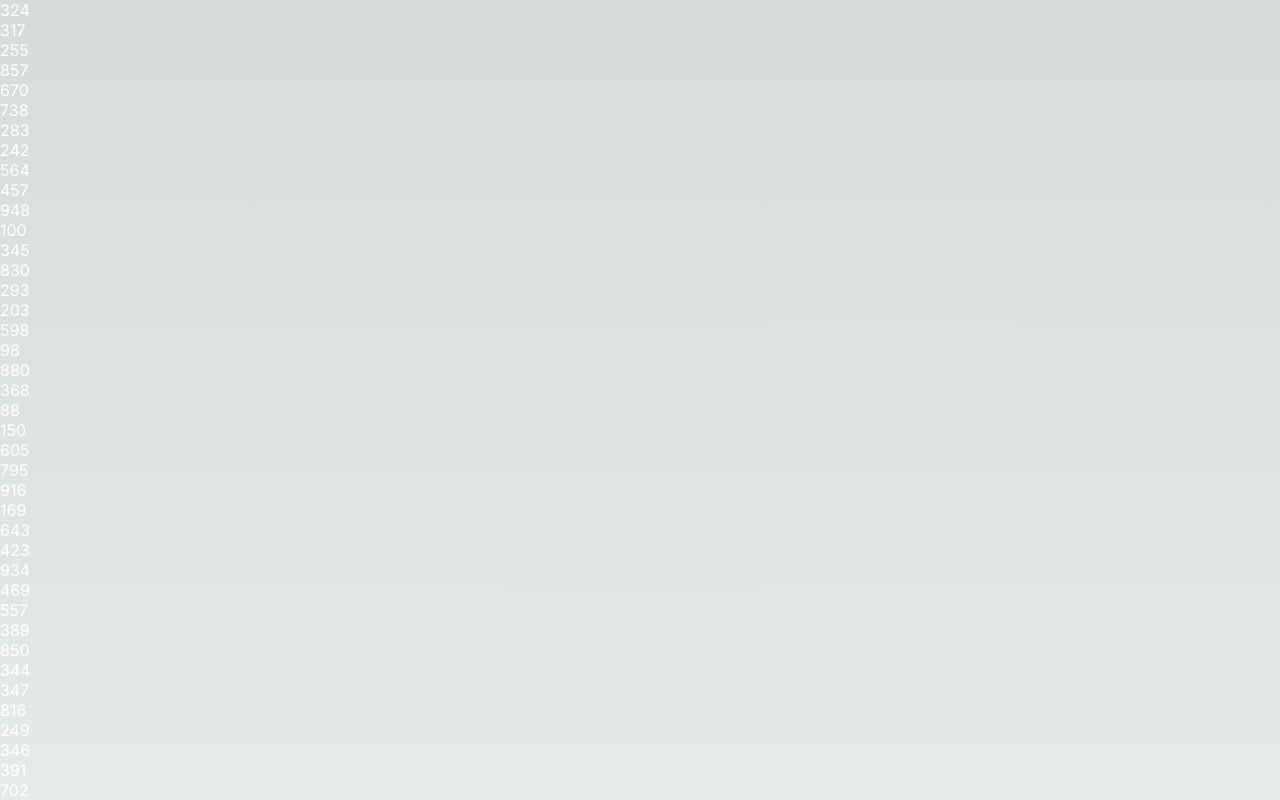
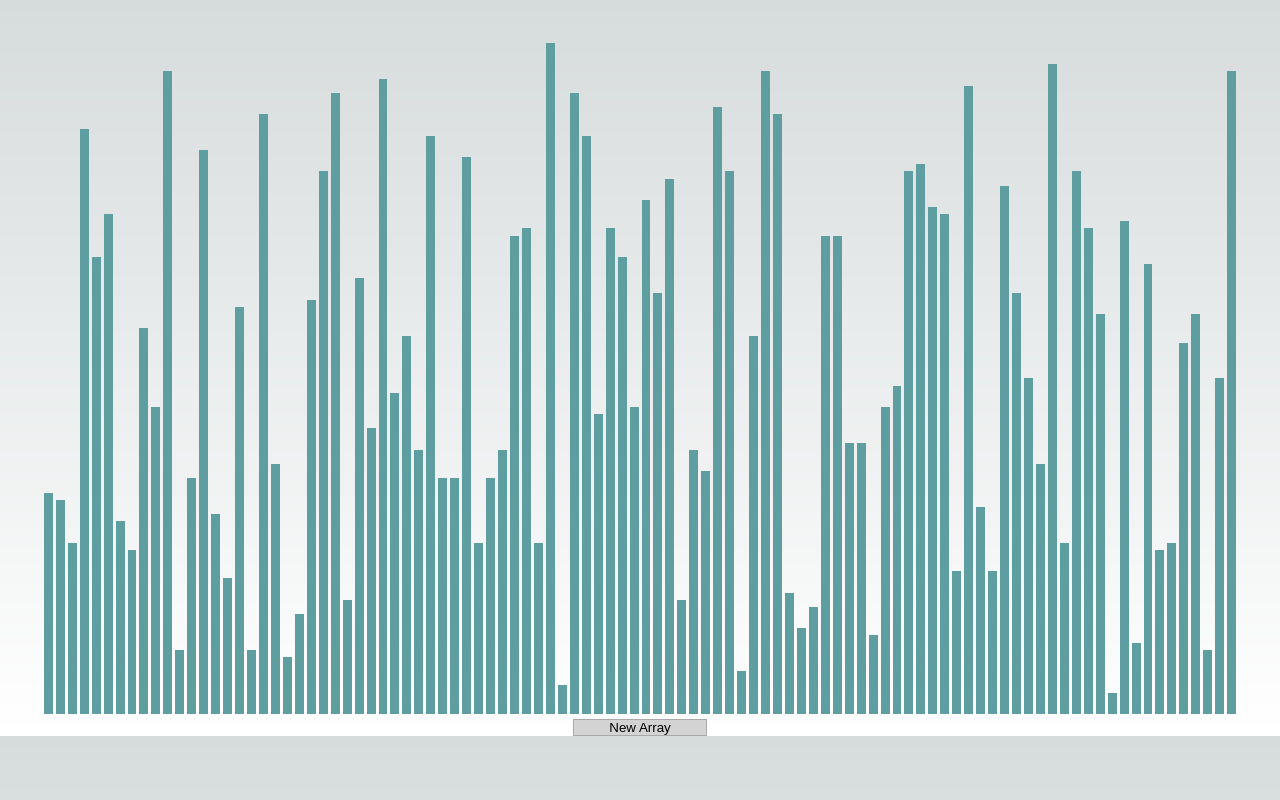
Before and after one commit to cgmccarron/VisualAlgo, a Next.js app in the folder client/: page / in a window 1280 px wide. Shown: the top 800 px of the page. Built offline with nearby package versions, Linux system fonts and the light colour scheme.

Commit message:
made css change to display array as multiple bars on the screen

```diff
--- a/client/src/Components/Sorting/Array.js
+++ b/client/src/Components/Sorting/Array.js
@@ -3,7 +3,7 @@ import randomInt from "./RandomInt";
 export const resetArray = () => {
   const array = [];
   for (let i = 0; i < 100; i++) {
-    array.push(randomInt(10, 1000));
+    array.push(randomInt(1, 95));
   }
   return array;
 };
--- a/client/src/Components/Sorting/MergeSort/MergeSort.css
+++ b/client/src/Components/Sorting/MergeSort/MergeSort.css
@@ -1,3 +1,35 @@
+.merge-sort-container {
+  display: flex;
+  flex-direction: column;
+  width: 100vw;
+  height: 92vh;
+  margin: 0;
+  align-items: center;
+  justify-content: center;
+}
+
+.array-bar-container {
+  display: flex;
+  margin: 0 5px;
+  height: 90vh;
+  justify-content: center;
+  align-items: flex-end;
+}
+
 .array-bar {
-  color: white;
+  background-color: cadetblue;
+  margin: 0 1.5px;
+  width: 0.7vw;
 }
+
+.new-array-button {
+  width: 10em;
+  margin-top: 5px;
+  color: black;
+  background-color: lightgrey;
+  border: 1px darkgrey solid;
+}
+
+.new-array-button:hover {
+  cursor: pointer;
+}
--- a/client/src/Components/Sorting/MergeSort/MergeSort.jsx
+++ b/client/src/Components/Sorting/MergeSort/MergeSort.jsx
@@ -12,13 +12,25 @@ const MergeSort = () => {
   }, []);
 
   return (
-    <>
-      {array.map((value, i) => (
-        <div className="array-bar" key={i}>
-          {value}
-        </div>
-      ))}
-    </>
+    <div className="merge-sort-container">
+      <div className="array-bar-container">
+        {array.map((value, i) => (
+          <div
+            className="array-bar"
+            key={i}
+            style={{ height: `${value}%` }}
+          ></div>
+        ))}
+      </div>
+      <button
+        className="new-array-button"
+        onClick={() => {
+          setArray(resetArray);
+        }}
+      >
+        New Array
+      </button>
+    </div>
   );
 };
 
```
